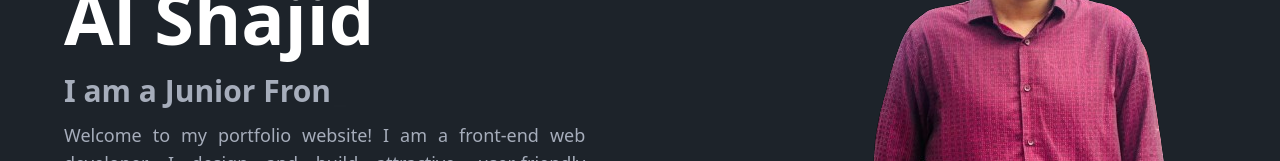
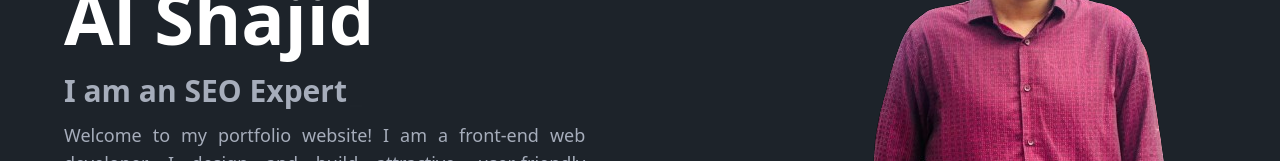
Before and after one commit to Shakib-Shajid/my-portfolio, a React (Vite) app: page / in a window 1280 px wide. Shown: the part 273-434 px from the top of the page. Built offline with nearby package versions, Linux system fonts and the light colour scheme.

Commit message:
text updated

```diff
--- a/src/Components/Home.jsx
+++ b/src/Components/Home.jsx
@@ -9,7 +9,7 @@ const Home = () => {
                 {/* ........................... */}
                 <h3 className='text-3xl font-bold my-3  mx-2 lg:mx-0'>
                     <Typewriter
-                        words={["I am a Junior Front End Developer"]}
+                        words={["I am a Junior Front End Developer", "I am an SEO Expert"]}
                         loop={100}
                         cursor
                         cursorStyle='_'
--- a/src/Components/Navbar.jsx
+++ b/src/Components/Navbar.jsx
@@ -77,7 +77,7 @@ const Navbar = () => {
                 </ul>
             </div>
             <div className="navbar-end ">
-                <a className="btn btn-info font-bold " href="./Shakib_Al_Shajid's_Resume.pdf" download><MdOutlineFileDownload className="text-xl" />Download Resume</a>
+                <a className="btn btn-info font-bold " href="../assets/Shakib_Al_Shajid_Resume.pdf" download="Shakib_Al_Shajid_Resume.pdf"><MdOutlineFileDownload className="text-xl" />Download Resume</a>
             </div>
         </div>
     );
--- a/src/index.css
+++ b/src/index.css
@@ -9,3 +9,7 @@ html {
 html.dark-mode {
     --cursor-color: #fff
 }
+
+img {
+    pointer-events: none;
+}
```
Also changed, not shown: 2 other files (tests, documents, lock files or other folders).
